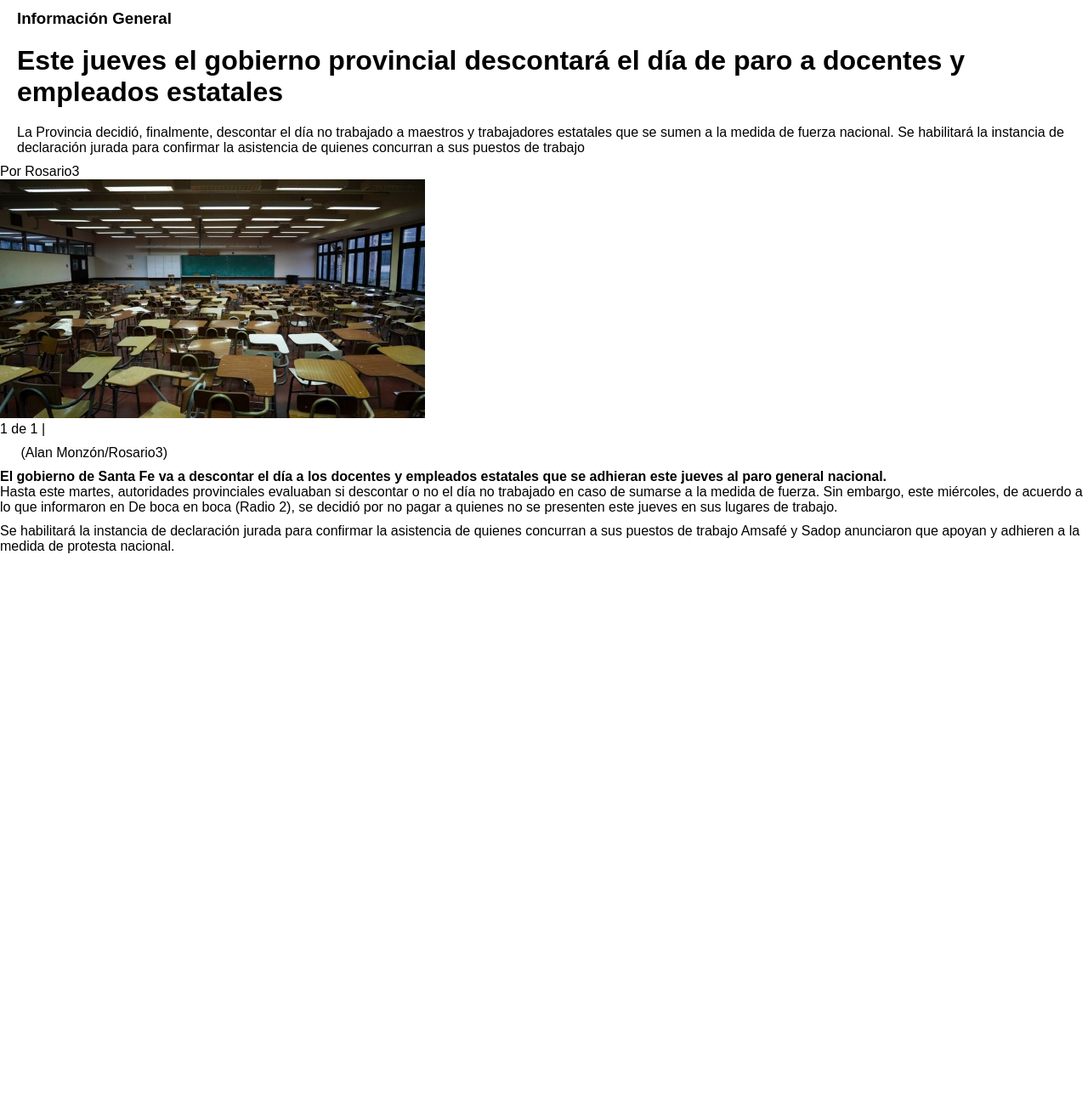
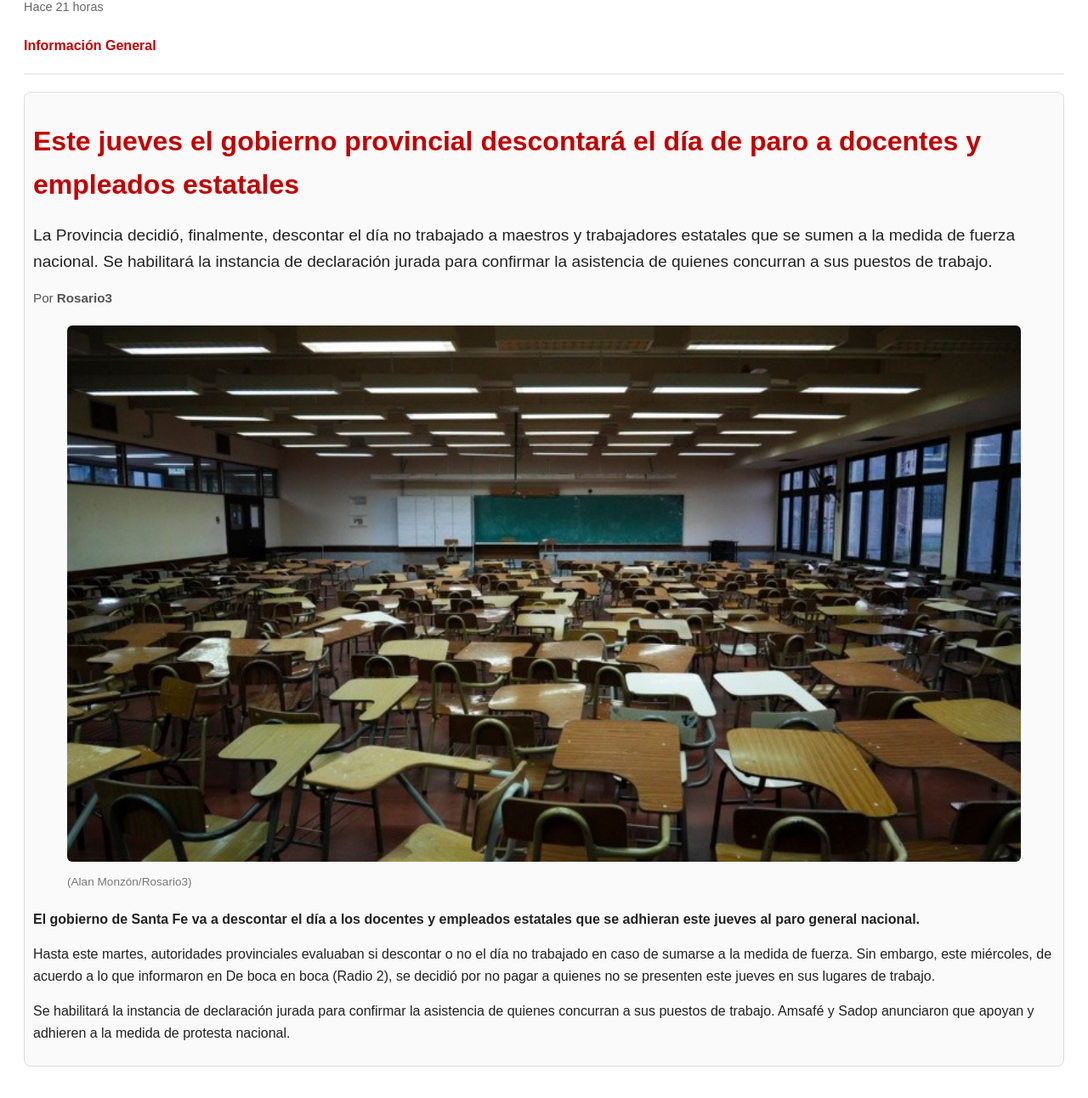
Before and after one commit to Roy-Herrera-UAI/ejercicio-1-web, a plain HTML site: page index.html in a window 1280 px wide. Shown: the part 61-1353 px from the top of the page at 85% size. Before the commit the page ends 800 px from the top, so only its background shows below. Drawn offline with Linux system fonts and the light colour scheme.

Commit message:
Estilo e Indice Actualizados

```diff
--- a/estilos.css
+++ b/estilos.css
@@ -1,39 +1,122 @@
 body {
     font-family: Arial, sans-serif;
-    margin: 0;
-    padding: 0;
+    background-color: #fff;
+    color: #222;
+    line-height: 1.6;
+    padding: 20px;
 }
 
-img {
-    max-width: 100%;
-    height: auto;
+.encabezado {
+    display: flex;
+    flex-direction: column;
+    align-items: flex-start;
+    margin-bottom: 20px;
+    border-bottom: 2px solid #eee;
+    padding-bottom: 10px;
 }
 
-h1, h3 {
-    margin: 20px;
+.logo {
+    width: 100px;
+    margin-bottom: 10px;
 }
 
-p {
-    margin: 10px 20px;
+.hora {
+    font-size: 0.9rem;
+    color: #666;
+    margin-bottom: 5px;
 }
 
+.categoria {
+    font-size: 1rem;
+    color: #c20000;
+    margin-bottom: 10px;
+}
+
+.contenido {
+    padding: 10px;
+    background-color: #fafafa;
+    border: 1px solid #ddd;
+    border-radius: 8px;
+}
+
+.titulo {
+    font-size: 2rem;
+    color: #c20000;
+    margin-bottom: 15px;
+}
+
+.bajada {
+    font-size: 1.2rem;
+    margin-bottom: 15px;
+}
+
+.autor {
+    font-size: 0.95rem;
+    color: #555;
+    margin-bottom: 20px;
+}
+
+/* Imagenes */
+.imagen-principal {
+    margin-bottom: 20px;
+}
+
+.imagen-principal img {
+    width: 100%;
+    height: auto;
+    border-radius: 6px;
+}
+
+.imagen-principal figcaption {
+    font-size: 0.85rem;
+    color: #777;
+    margin-top: 5px;
+}
+
+.cuerpo-noticia p {
+    margin-bottom: 15px;
+}
+
+.pie {
+    margin-top: 40px;
+    font-size: 0.85rem;
+    text-align: center;
+    color: #999;
+    border-top: 1px solid #eee;
+    padding-top: 10px;
+}
+
+/* Media Queries */
+
 @media (max-width: 768px) {
-    body {
-        background-color: #f0f0f0;
+    .titulo {
+        font-size: 1.6rem;
     }
 
-    h1 {
-        font-size: 1.5rem;
+    .bajada {
+        font-size: 1rem;
+    }
+
+    body {
+        padding: 10px;
     }
 }
 
 @media (max-width: 480px) {
-    h1 {
-        font-size: 1.2rem;
-        margin: 10px;
+    .titulo {
+        font-size: 1.3rem;
     }
 
-    p {
-        margin: 5px 10px;
+    .contenido {
+        padding: 8px;
+    }
+
+    .logo {
+        width: 80px;
+    }
+
+    .bajada,
+    .cuerpo-noticia p {
+        font-size: 0.95rem;
     }
 }
--- a/index.html
+++ b/index.html
@@ -1,38 +1,49 @@
 <!DOCTYPE html>
-<html lang="en">
+<html lang="es">
 <head>
-    <meta charset="UTF-8">
-    <meta name="viewport" content="width=device-width, initial-scale=1.0">
-    <link rel="stylesheet" href="estilos.css">
+    <meta charset="UTF-8" />
+    <meta name="viewport" content="width=device-width, initial-scale=1.0" />
     <title>Trabajo Clase 1</title>
+    <link rel="stylesheet" href="estilos.css" />
 </head>
 <body>
-    <div>
-        <img src="r3-logo.svg" width="100">
-    </div>
-    <p><time>Hace 21 horas</time></p>
-    <h3><a>Información General</a></h3>
-    <h1>
-        Este jueves el gobierno provincial descontará el día de paro a docentes y empleados estatales
-    </h1>
-    <p>
-        La Provincia decidió, finalmente, descontar el día no trabajado a maestros y trabajadores estatales que se sumen a la medida de fuerza nacional. Se habilitará la instancia de declaración jurada para confirmar la asistencia de quienes concurran a sus puestos de trabajo
-    </p>
-    <div>
-        Por <span>Rosario3</span>
-    </div>
-    <img src="imagensalon.jpg" width="500">
-    <div>
-        <div><span>1</span> de <span>1</span> |</div>
-        <p>&nbsp;(Alan Monzón/Rosario3)</p>
-    </div>
-        <strong>El gobierno de Santa Fe va a descontar el día a los docentes y empleados estatales que se adhieran este jueves al paro general nacional.&nbsp;</strong>
-    <div>
-            Hasta este martes, autoridades provinciales evaluaban si descontar o no el día no trabajado en caso de sumarse a la medida de fuerza. Sin embargo, este miércoles, de acuerdo a lo que informaron en De boca en boca (Radio 2), se decidió por no pagar a quienes no se presenten este jueves en sus lugares de trabajo. </p>
-    </div>
-    <div>
-        Se habilitará la instancia de declaración jurada para confirmar la asistencia de quienes concurran a sus puestos de trabajo
-        Amsafé y Sadop anunciaron que apoyan y adhieren a la medida de protesta nacional.
-    </div>
-    </body>
+    <header class="encabezado">
+        <img src="r3-logo.svg" alt="Logo Rosario3" class="logo" />
+        <time class="hora">Hace 21 horas</time>
+        <h3 class="categoria">Información General</h3>
+    </header>
+
+    <main class="contenido">
+        <h1 class="titulo">
+            Este jueves el gobierno provincial descontará el día de paro a docentes y empleados estatales
+        </h1>
+
+        <p class="bajada">
+            La Provincia decidió, finalmente, descontar el día no trabajado a maestros y trabajadores estatales que se sumen a la medida de fuerza nacional. Se habilitará la instancia de declaración jurada para confirmar la asistencia de quienes concurran a sus puestos de trabajo.
+        </p>
+
+        <p class="autor">Por <strong>Rosario3</strong></p>
+
+        <figure class="imagen-principal">
+            <img src="imagensalon.jpg" alt="Imagen del salón oficial" />
+            <figcaption>(Alan Monzón/Rosario3)</figcaption>
+        </figure>
+
+        <section class="cuerpo-noticia">
+            <p>
+                <strong>El gobierno de Santa Fe va a descontar el día a los docentes y empleados estatales que se adhieran este jueves al paro general nacional.</strong>
+            </p>
+            <p>
+                Hasta este martes, autoridades provinciales evaluaban si descontar o no el día no trabajado en caso de sumarse a la medida de fuerza. Sin embargo, este miércoles, de acuerdo a lo que informaron en De boca en boca (Radio 2), se decidió por no pagar a quienes no se presenten este jueves en sus lugares de trabajo.
+            </p>
+            <p>
+                Se habilitará la instancia de declaración jurada para confirmar la asistencia de quienes concurran a sus puestos de trabajo. Amsafé y Sadop anunciaron que apoyan y adhieren a la medida de protesta nacional.
+            </p>
+        </section>
+    </main>
+
+    <footer class="pie">
+        <p>Trabajo Práctico Clase 1 - Rosario3</p>
+    </footer>
+</body>
 </html>
```
